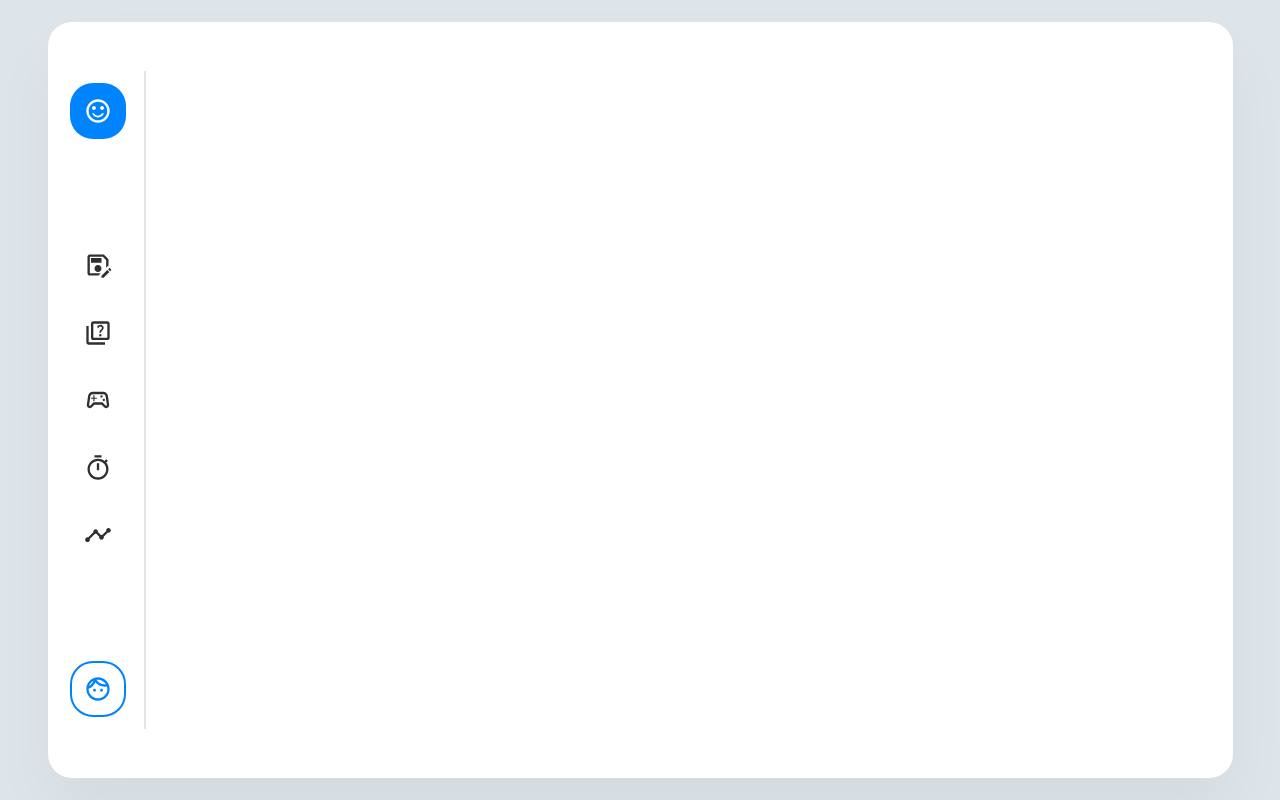
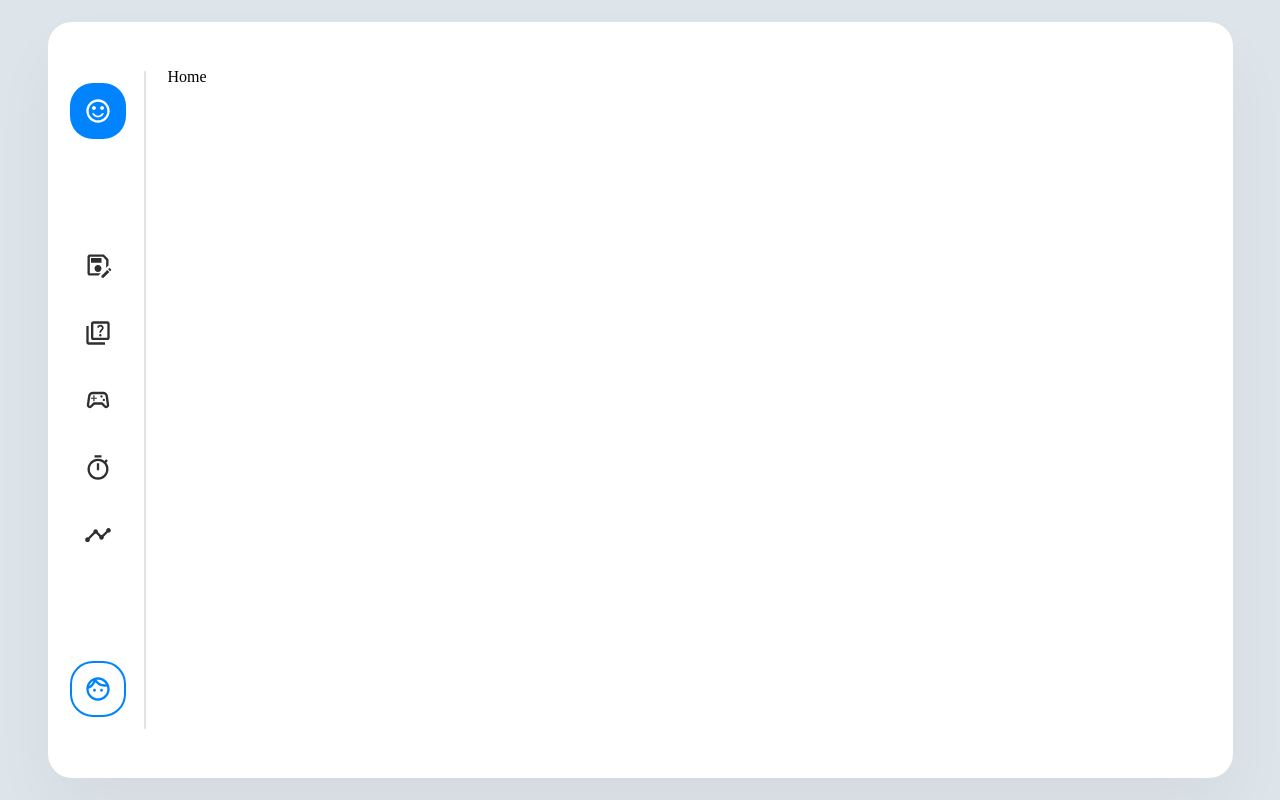
Before and after one commit to Shamp07/word-memorize, a React (Vite) app: page / in a window 1280 px wide. Built offline with nearby package versions, Linux system fonts and the light colour scheme.

Commit message:
feat: change layout in transition content components

```diff
--- a/src/components/Content/index.tsx
+++ b/src/components/Content/index.tsx
@@ -12,18 +12,27 @@ import Timer from './Timer';
 import Analytics from './Analytics';
 
 const Root = styled.div`
-  padding: 22px;
+  padding: 47px 22px;
+  flex-grow: 1;
+  height: 100%;
+  box-sizing: border-box;
+`;
+
+const ContentWrapper = styled.div`
   width: 100%;
   height: 100%;
   position: relative;
+  overflow: hidden;
 `;
 
-const ContentInner = styled.div`
+const AnimatedWrapper = styled(animated.div)`
   position: absolute;
+  box-sizing: border-box;
   width: 100%;
   height: 100%;
+  left: 0;
+  top: 0;
   z-index: 1;
-  overflow: hidden;
 `;
 
 const contentRoutes = [{
@@ -56,17 +65,17 @@ function Content() {
 
   return (
     <Root>
-      <ContentInner>
+      <ContentWrapper>
         {transitions((props, item) => (
-          <animated.div style={props}>
+          <AnimatedWrapper style={props}>
             <Routes location={item}>
               {contentRoutes.map(({ path, element }) => (
                 <Route key={path} path={path} element={element} />
               ))}
             </Routes>
-          </animated.div>
+          </AnimatedWrapper>
         ))}
-      </ContentInner>
+      </ContentWrapper>
     </Root>
   );
 }
--- a/src/components/Layout/index.tsx
+++ b/src/components/Layout/index.tsx
@@ -27,7 +27,7 @@ function Layout({ children }: Props) {
     <Root>
       <Global styles={globalStyle} />
       <Sidebar />
-      {/* {children} */}
+      {children}
     </Root>
   );
 }
```
